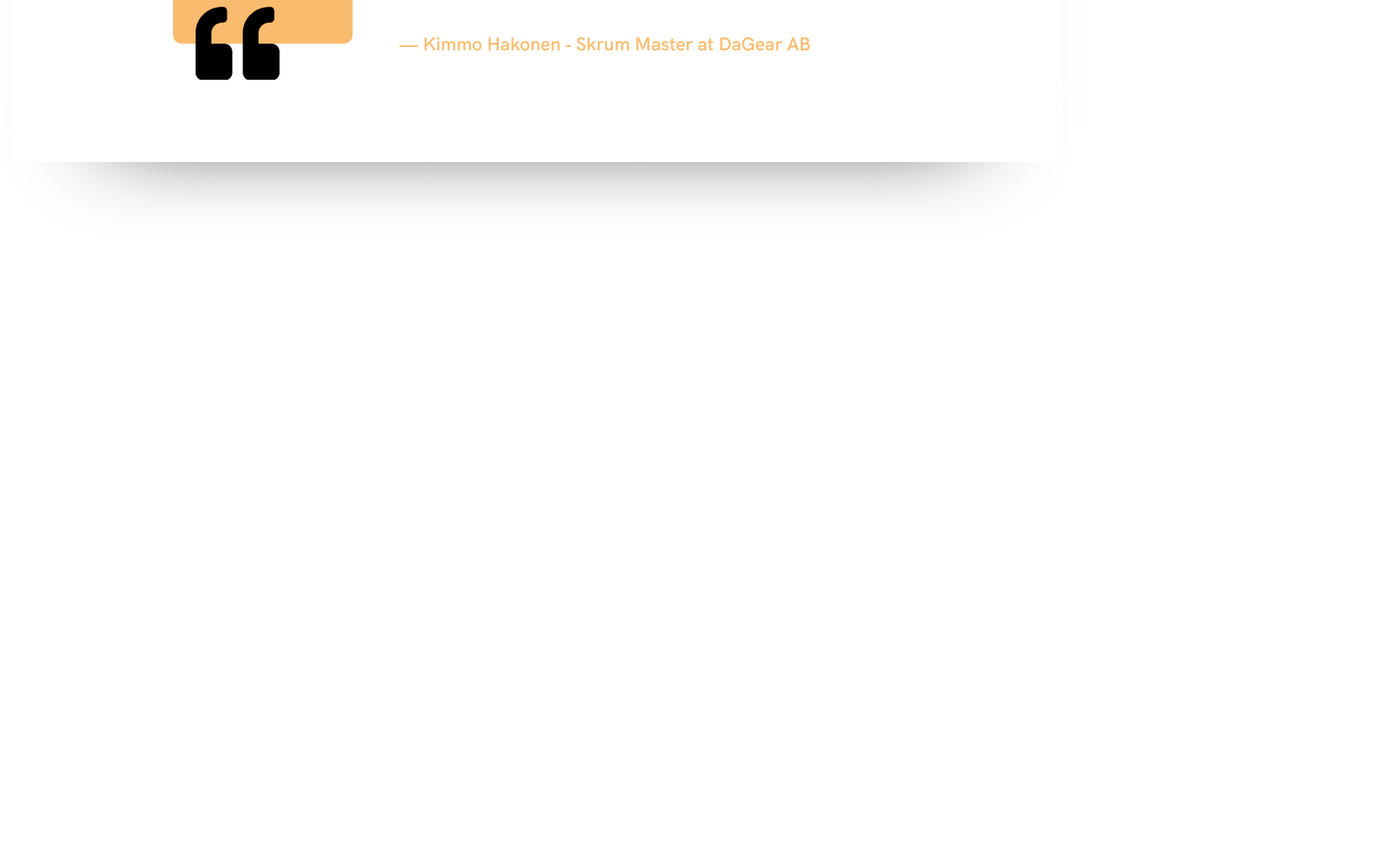
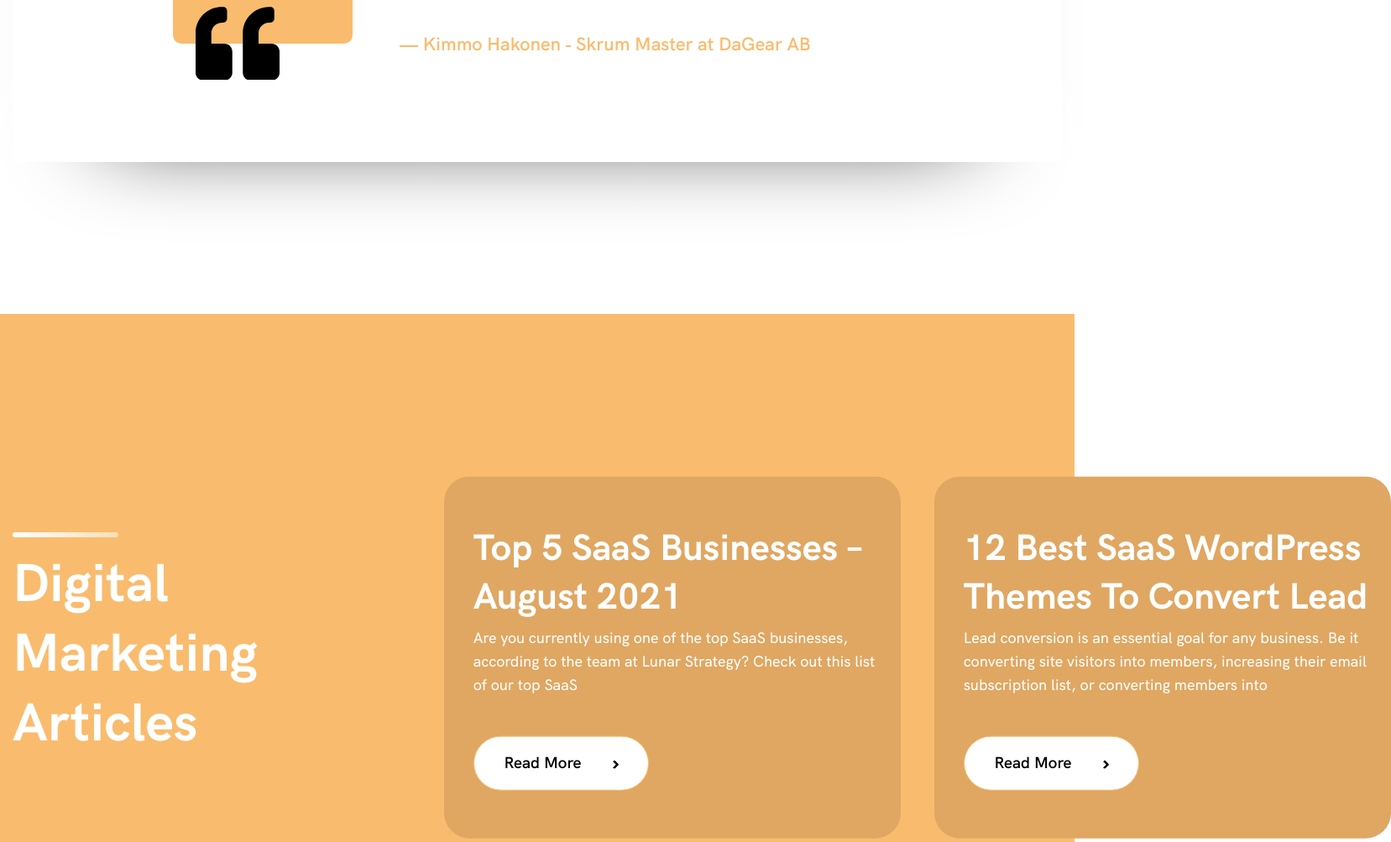
Before and after one commit to y-viktorovich/dapixel, a website: page src/index.html in a window 1280 px wide. Shown: the part 4193-5196 px from the top of the page at 84% size, 1657 px wide, since content can reach past the window. Before the commit the page ends 4486 px from the top, so only its background shows below. Drawn offline with nearby package versions, Linux system fonts and the light colour scheme; files that its build step writes are made by us from their sources; files whose address does not match are found by name.

Commit message:
add article

```diff
--- a/src/assets/scss/_vars.scss
+++ b/src/assets/scss/_vars.scss
@@ -2,3 +2,4 @@ $black: #000;
 $white: #fff;
 $yellow: #F9BC6E;
 $yellow-darken: #C59E6F;
+$yellow-black: #DFA762
--- /dev/null
+++ b/src/assets/scss/blocks/article.scss
@@ -0,0 +1,98 @@
+.article {
+    margin-top: 8.05rem;
+    background-color: $yellow;
+
+    &__inner {
+        padding: 26rem 0 28.9rem;
+        display: flex;
+        position: relative;
+    }
+
+    &__title {
+        width: 35.81%;
+    }
+
+    &__content {
+        width: 64.19%;
+        display: flex;
+        // flex-wrap: wrap;
+
+        position: absolute;
+        top: 50%;
+        right: 0;
+        z-index: 1;
+
+        padding-left: 6.6rem;
+        transform: translateY(-50%);
+    }
+
+    &__item {
+        width: 50%;
+        min-width: 544px;
+        padding: 5.7rem 2.3rem 5.7rem 3.5rem;
+        display: flex;
+        flex-direction: column;
+
+        background-color: $yellow-black;
+        border-radius: 3rem;
+        margin-right: 4rem;
+
+    }
+
+    &__header {
+        margin-bottom: 0.6rem;
+
+        overflow: hidden;
+        text-overflow: ellipsis;
+        display: -moz-box;
+        -moz-box-orient: vertical;
+        display: -webkit-box;
+        -webkit-line-clamp: 2;
+        -webkit-box-orient: vertical;
+        line-clamp: 2;
+        box-orient: vertical;
+    }
+
+    &__link {
+        font-size: 4.4rem;
+        color: $white;
+        font-weight: 700;
+        line-height: 1.3;
+
+        & a {
+            font-family: 'HK Grotesk', sans-serif;
+            color: $white;
+            text-decoration: none;
+
+            &:hover {
+                text-decoration: underline;
+            }
+        }
+    }
+
+    &__main {
+        margin-bottom: 4.8rem;
+
+        overflow: hidden;
+        text-overflow: ellipsis;
+        display: -moz-box;
+        -moz-box-orient: vertical;
+        display: -webkit-box;
+        -webkit-line-clamp: 3;
+        -webkit-box-orient: vertical;
+        line-clamp: 3;
+        box-orient: vertical;
+    }
+
+    &__text {
+        font-family: 'HK Grotesk', sans-serif;
+        font-size: 1.8rem;
+        color: $white;
+        font-weight: 200;
+        line-height: 1.55;
+    }
+
+    &__footer {
+        margin-top: auto;
+    }
+}
--- a/src/assets/scss/blocks/btn.scss
+++ b/src/assets/scss/blocks/btn.scss
@@ -50,4 +50,39 @@
             color: $black;
         }
     }
+
+    &--white {
+        font-size: 1.9rem;
+        padding: 1.05em 1.89em;
+        color: $black;
+
+        background-color: $white;
+
+        &:hover {
+            background-color: $black;
+
+            &:after {
+                border-color: $white;
+                transform: translateX(5px) rotateZ(-45deg);
+            }
+        }
+
+        &:after {
+            content: '';
+            display: inline-block;
+            width: 8px;
+            height: 8px;
+            margin-left: 3.6rem;
+
+
+            border: 3px solid $black;
+            border-radius: 2px;
+            border-top: none;
+            border-left: none;
+            vertical-align: middle;
+
+            transform: rotateZ(-45deg);
+            transition: border-color .2s linear, transform .2s ease-in-out;
+        }
+    }
 }
--- a/src/assets/scss/blocks/subscribe.scss
+++ b/src/assets/scss/blocks/subscribe.scss
@@ -10,7 +10,14 @@
         flex-wrap: wrap;
     }
 
-    &__text {
+    &__form {
+        width: 48.20%;
+    }
+
+}
+
+.subscribe__title,
+.article__title {
     width: 51.80%;
     font-family: 'HK Grotesk', sans-serif;
     font-size: 6.4rem;
@@ -27,13 +34,5 @@
 
         background-image: linear-gradient(to right, $white, rgba($white, .5));
         border-radius: 1rem;
-
     }
 }
-
-    &__form {
-        width: 48.20%;
-    }
-
-
-}
--- a/src/assets/scss/style.scss
+++ b/src/assets/scss/style.scss
@@ -33,6 +33,7 @@ body {
 @import "blocks/subscribe";
 @import "blocks/form";
 @import "blocks/reviews";
+@import "blocks/article";
 
 
 
--- a/src/index.html
+++ b/src/index.html
@@ -28,6 +28,7 @@ title: Home
     </div><!-- /.container -->
 </div><!-- /.intro -->
 
+<!-- Descriptions -->
 <section class="section">
     <div class="container">
         <h3 class="section__title">How it works</h3>
@@ -91,7 +92,7 @@ title: Home
 <section class="subscribe">
     <div class="container">
         <div class="subscribe__inner">
-            <h2 class="subscribe__text">Book A Free Digital Marketing Consultation</h2>
+            <h2 class="subscribe__title">Book A Free Digital Marketing Consultation</h2>
 
             <div class="subscribe__form">
                 <div class="form">
@@ -106,7 +107,7 @@ title: Home
     </div>
 </section>
 
-
+<!-- Reviews -->
 <section class="section">
     <div class="container">
         <h3 class="section__title">Our Testimonials</h3>
@@ -129,11 +130,44 @@ title: Home
     </div><!-- /.container -->
 </section><!-- /.section -->
 
-<article class="article">
+<!-- Article -->
+<div class="article">
     <div class="container">
         <div class="article__inner">
+            <h2 class="article__title">Digital Marketing Articles</h2>
 
-        </div>
-    </div>
+            <div class="article__content">
 
-</article>
+                <article class="article__item">
+                    <div class="article__header">
+                        <h3 class="article__link">
+                            <a href="#">Top 5 SaaS Businesses – August 2021</a>
+                        </h3>
+                    </div>
+                    <div class="article__main">
+                        <div class="article__text">Are you currently using one of the top SaaS businesses, according to the team at Lunar Strategy? Check out this list of our top SaaS</div>
+                    </div>
+
+                    <div class="article__footer">
+                        <a class="btn btn--white" href="">Read More</a>
+                    </div>
+                </article>
+
+                <article class="article__item">
+                    <div class="article__header">
+                        <h3 class="article__link">
+                            <a href="#">12 Best SaaS WordPress Themes To Convert Lead</a>
+                        </h3>
+                    </div>
+                    <div class="article__main">
+                        <div class="article__text">Lead conversion is an essential goal for any business. Be it converting site visitors into members, increasing their email subscription list, or converting members into</div>
+                    </div>
+
+                    <div class="article__footer">
+                        <a class="btn btn--white" href="">Read More</a>
+                    </div>
+                </article>
+            </div>
+        </div><!-- /.article__inner -->
+    </div><!-- /.container -->
+</div><!-- /.article -->
```
Also changed, not shown: dist/assets/css/style.min.css, dist/index.html. Lines whose indentation alone changed are shown as unchanged.
